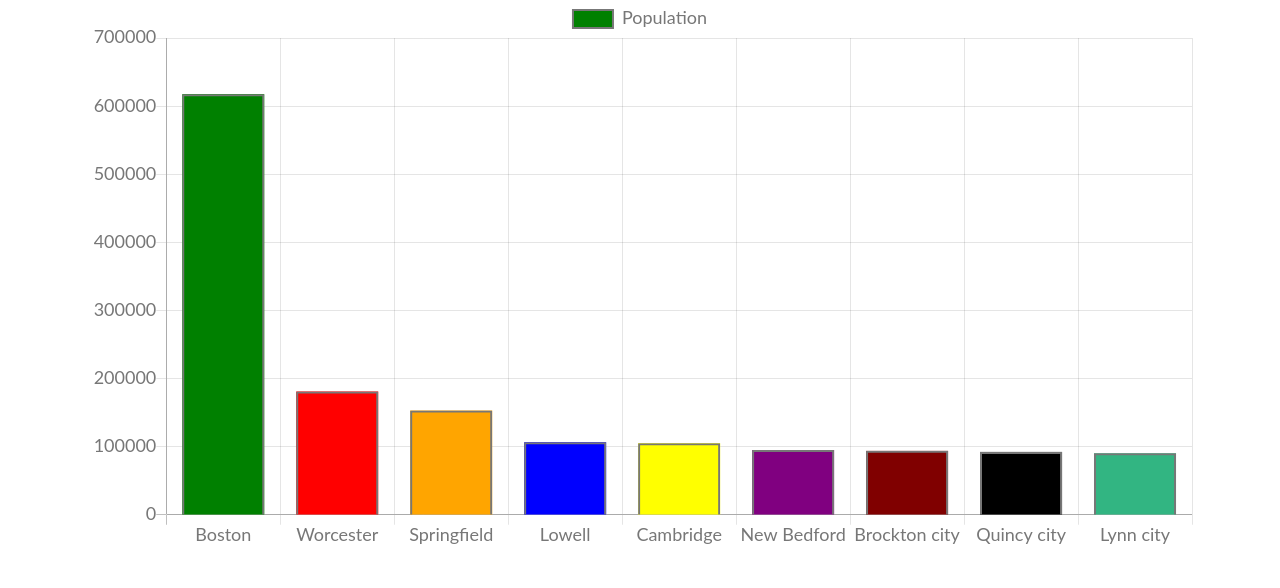
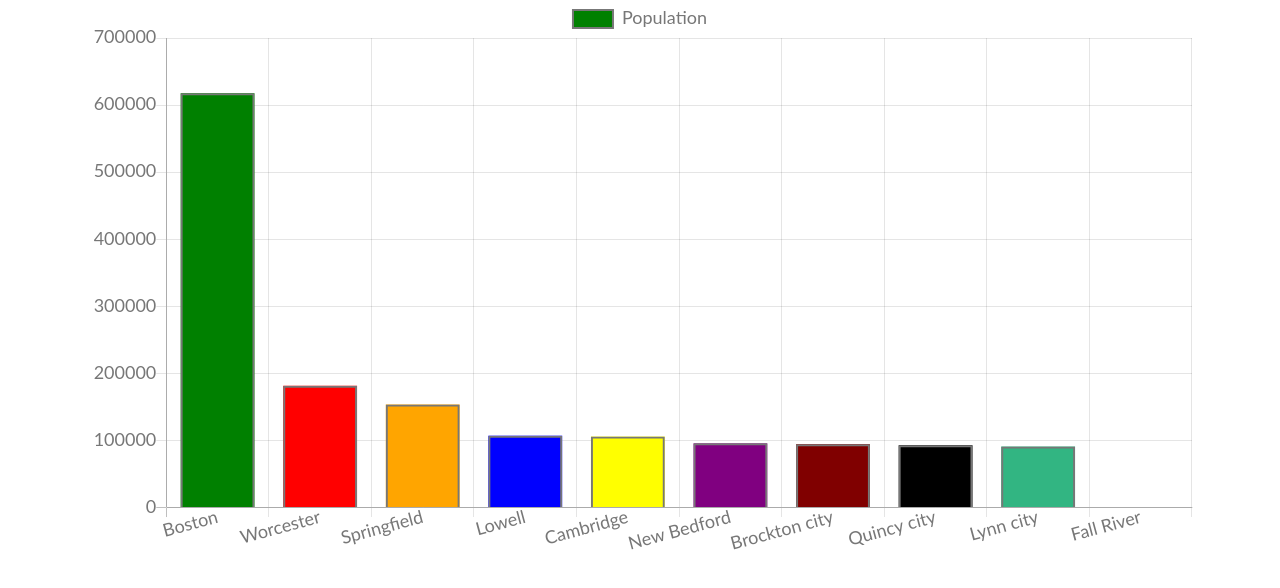
Before and after one commit to jimmymetts/Chart_JS_Exercise, a plain HTML site: page index.html in a window 1280 px wide. Drawn offline with nearby package versions, Linux system fonts and the light colour scheme.

Commit message:
added Fall River

```diff
--- a/index.html
+++ b/index.html
@@ -26,7 +26,7 @@
             type: 'bar', // bar, horizonalBar, pie, line, doughnut, radar, polarArea
             data: {
                 labels: ['Boston', 'Worcester', 'Springfield', 'Lowell', 'Cambridge', 'New Bedford', 'Brockton city',
-                    'Quincy city', 'Lynn city',],
+                    'Quincy city', 'Lynn city', 'Fall River'],
                 datasets: [{
                     label: 'Population',
                     data: [
```
